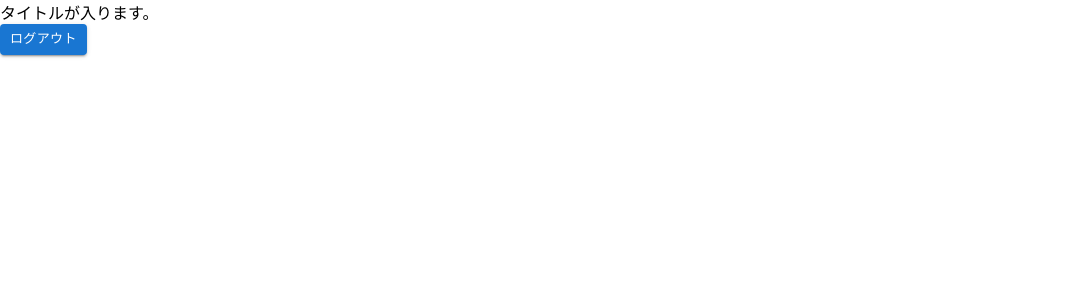
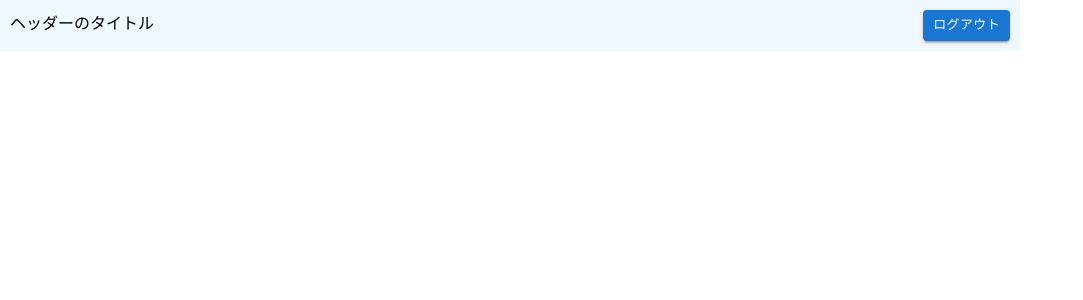
Before and after one commit to KazumaEnomoto/shiftManagement, a React (Create React App) app in the folder front/: page / in a window 1280 px wide. Shown: the top 300 px of the page, without its empty margins (0-1083 px from the left). Built offline with nearby package versions, Linux system fonts and the light colour scheme.

Commit message:
ヘッダーの構成

```diff
--- a/front/src/assets/admin/AdminHeader.css
+++ b/front/src/assets/admin/AdminHeader.css
@@ -1,3 +1,10 @@
-.AdminHeader {
+.admin-header {
+    padding: 10px;
     display: flex;
+    justify-content: space-between;
+
+    background-color: aliceblue;
+
+    max-width: 1000px;
+
 }
--- /dev/null
+++ b/front/src/assets/admin/AppAdmin.css
@@ -0,0 +1,3 @@
+.app-admin {
+    min-width: 1000px;
+}
--- a/front/src/components/admin/AdminHeader.tsx
+++ b/front/src/components/admin/AdminHeader.tsx
@@ -5,7 +5,7 @@ import '../../assets/admin/AdminHeader.css'
 const AdminHeader: React.FC = () => {
     return (
         <div className="admin-header">
-            <div>タイトルが入ります。</div>
+            <div>ヘッダーのタイトル</div>
             <Button variant="contained" size="small">ログアウト</Button>
         </div>
     )
```
